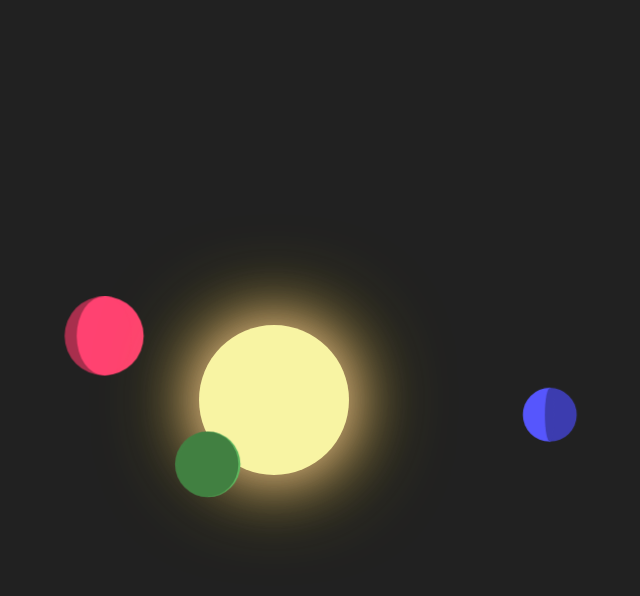
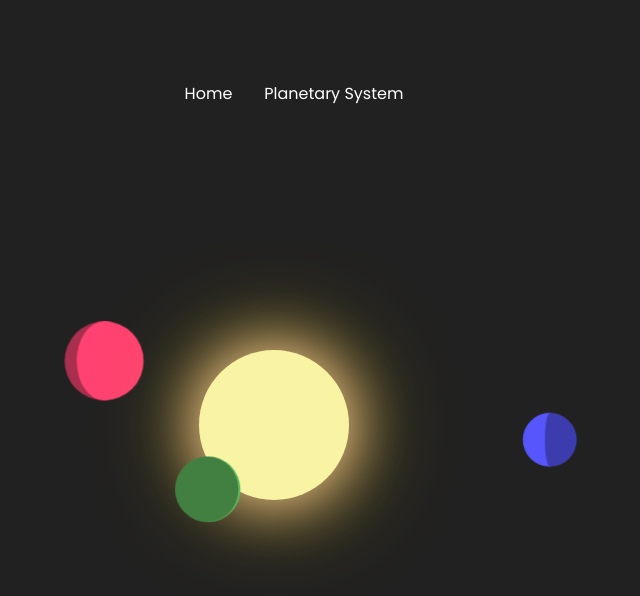
Before and after one commit to Gabrpimenta/front-end-challenge, a plain HTML site: page planetary-system.html in a window 1280 px wide. Shown: the top 596 px of the page, without its empty margins (366-1006 px from the left). Drawn offline with Linux system fonts and the light colour scheme.

Commit message:
💄 update UI

```diff
--- a/assets/css/styles-planets.css
+++ b/assets/css/styles-planets.css
@@ -1,11 +1,41 @@
+@import url('https://fonts.googleapis.com/css2?family=Poppins:wght@400;600;800&display=swap');
+
 body {
   margin: 0;
   padding: 0;
   display: flex;
+  font-family: 'Poppins', sans-serif;
   justify-content: center;
   align-items: center;
-  height: 100vh;
+  height: 850px;
+  width: 100vw;
   background-color: rgb(33, 33, 33);
+}
+
+.navbar {
+  position: absolute;
+  padding-block: 1.5rem;
+  height: 90%;
+}
+
+.navbar ul {
+  display: flex;
+  flex-wrap: wrap;
+  justify-content: center;
+  gap: 1rem 2rem;
+}
+
+ul {
+  list-style: none;
+}
+
+.link {
+  text-decoration: none;
+
+  color: white;
+}
+.link:hover {
+  text-decoration: underline;
 }
 
 #first-planet {
--- a/planetary-system.html
+++ b/planetary-system.html
@@ -8,6 +8,15 @@
     <link rel="stylesheet" href="./assets/css/styles-planets.css" />
   </head>
   <body>
+    <nav class="navbar vertical-center line line-vertical">
+      <ul>
+        <li>
+          <a href="./index.html" class="link">Home</a>
+        </li>
+          <a href="./planetary-system.html" class="link">Planetary System</a>
+        </li>
+      </ul>
+    </nav>
     <div class="planets-container">
       <div class="sun"></div>
       <div class="planet-index" id="first-planet-index">
```
